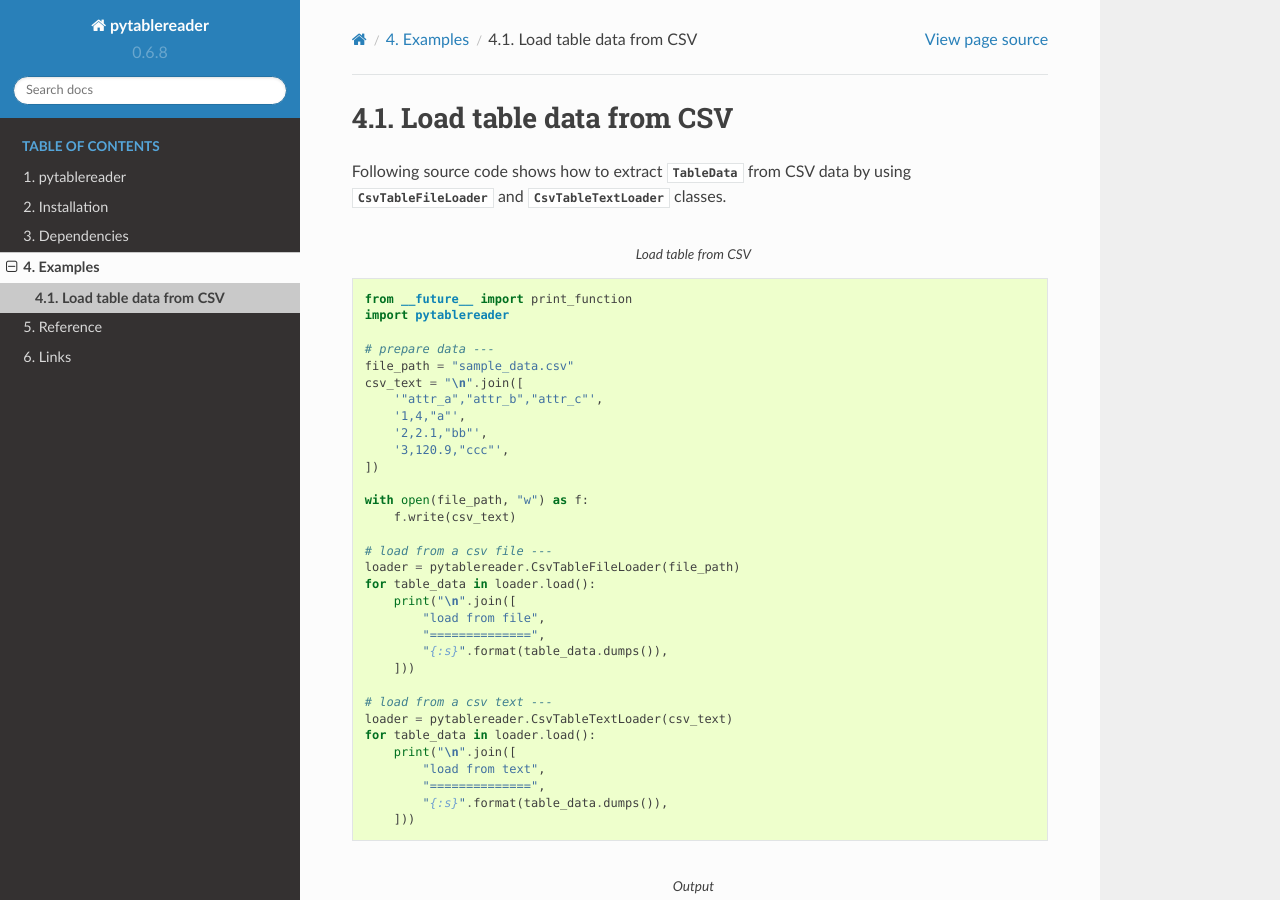
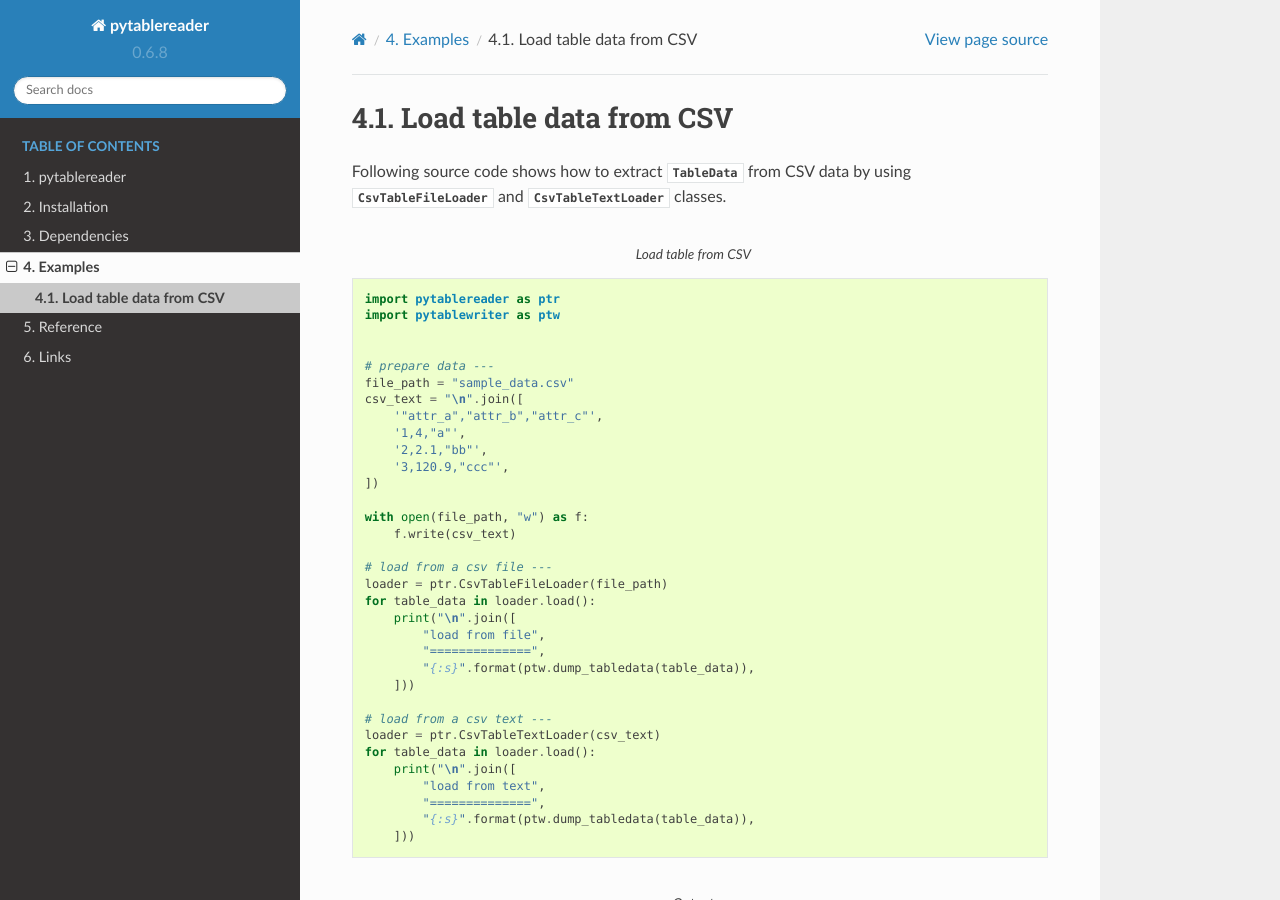
Before and after one commit to thombashi/pytablereader, a Sphinx documentation site: the page built from docs/pages/examples/csv.rst, in a window 1280 px wide and 900 px high. Built offline with Sphinx 7.4.7 and the Read the Docs theme 2.0.0, drawn with Linux system fonts in a browser that asks for light colours; pages that are not in the unit, such as notebooks, are missing from menus.

Commit message:
Update docs

```diff
--- a/docs/conf.py
+++ b/docs/conf.py
@@ -376,10 +376,10 @@
     The header row requires all of the columns has value (except empty columns).
 
 .. |load_source_desc_file| replace::
-    :py:attr:`.source` attribute should contain path to the file to load.
+    :py:attr:`.source` attribute should contain a path to the file to load.
 
 .. |load_source_desc_text| replace::
-    :py:attr:`.source` attribute should contain text to load.
+    :py:attr:`.source` attribute should contain a text object to load.
 
 .. |load_table_name_desc| replace::
     Table name determined by the value of
--- a/docs/pages/examples/load_csv.txt
+++ b/docs/pages/examples/load_csv.txt
@@ -2,8 +2,9 @@
 .. code-block:: python
     :caption: Load table from CSV
 
-    from __future__ import print_function
-    import pytablereader
+    import pytablereader as ptr
+    import pytablewriter as ptw
+
 
     # prepare data ---
     file_path = "sample_data.csv"
@@ -18,21 +19,21 @@
         f.write(csv_text)
 
     # load from a csv file ---
-    loader = pytablereader.CsvTableFileLoader(file_path)
+    loader = ptr.CsvTableFileLoader(file_path)
     for table_data in loader.load():
         print("\n".join([
             "load from file",
             "==============",
-            "{:s}".format(table_data.dumps()),
+            "{:s}".format(ptw.dump_tabledata(table_data)),
         ]))
 
     # load from a csv text ---
-    loader = pytablereader.CsvTableTextLoader(csv_text)
+    loader = ptr.CsvTableTextLoader(csv_text)
     for table_data in loader.load():
         print("\n".join([
             "load from text",
             "==============",
-            "{:s}".format(table_data.dumps()),
+            "{:s}".format(ptw.dump_tabledata(table_data)),
         ]))
 
 
```
Also changed, not shown: docs/pages/reference/format_specific_loader.rst (+17 -5 lines).
